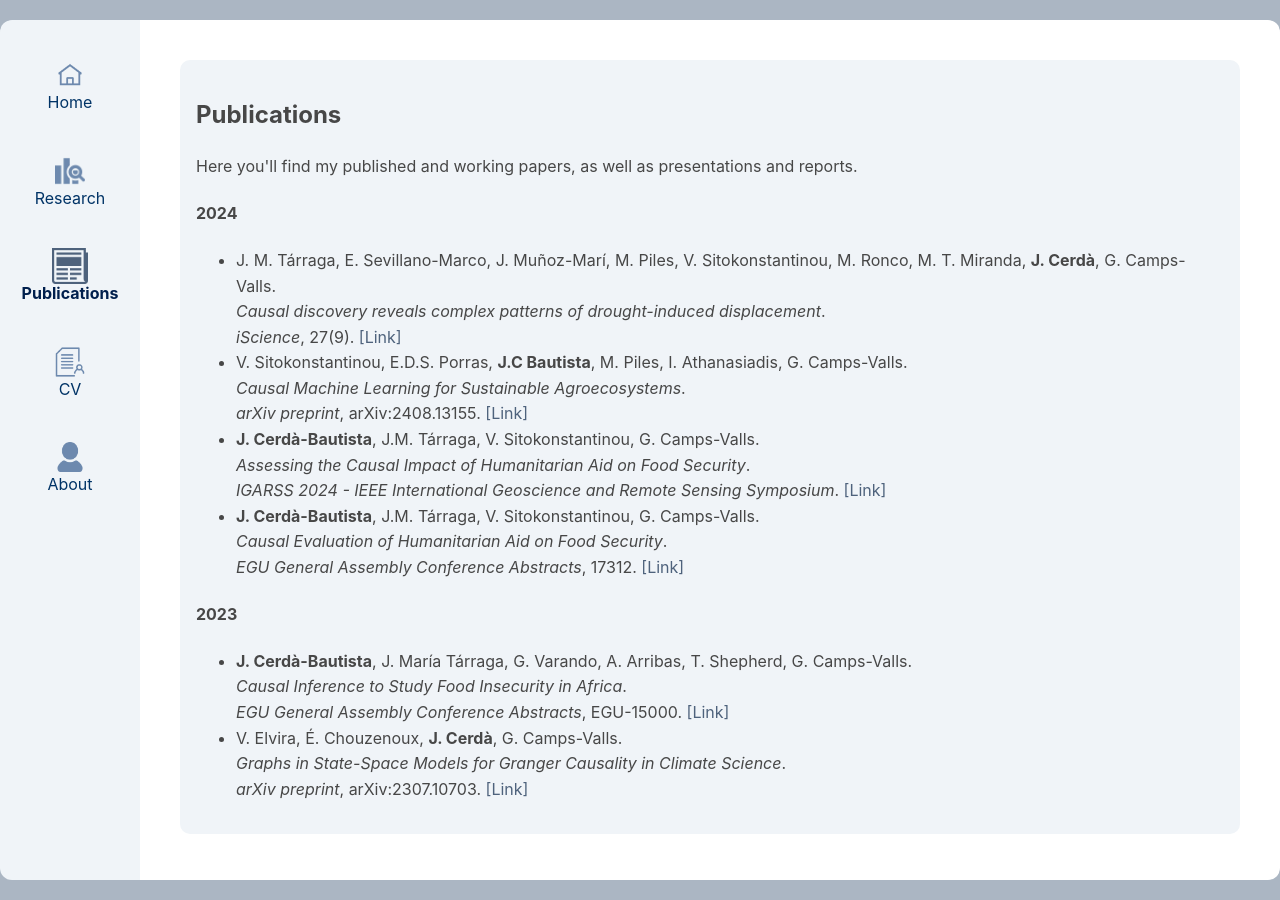
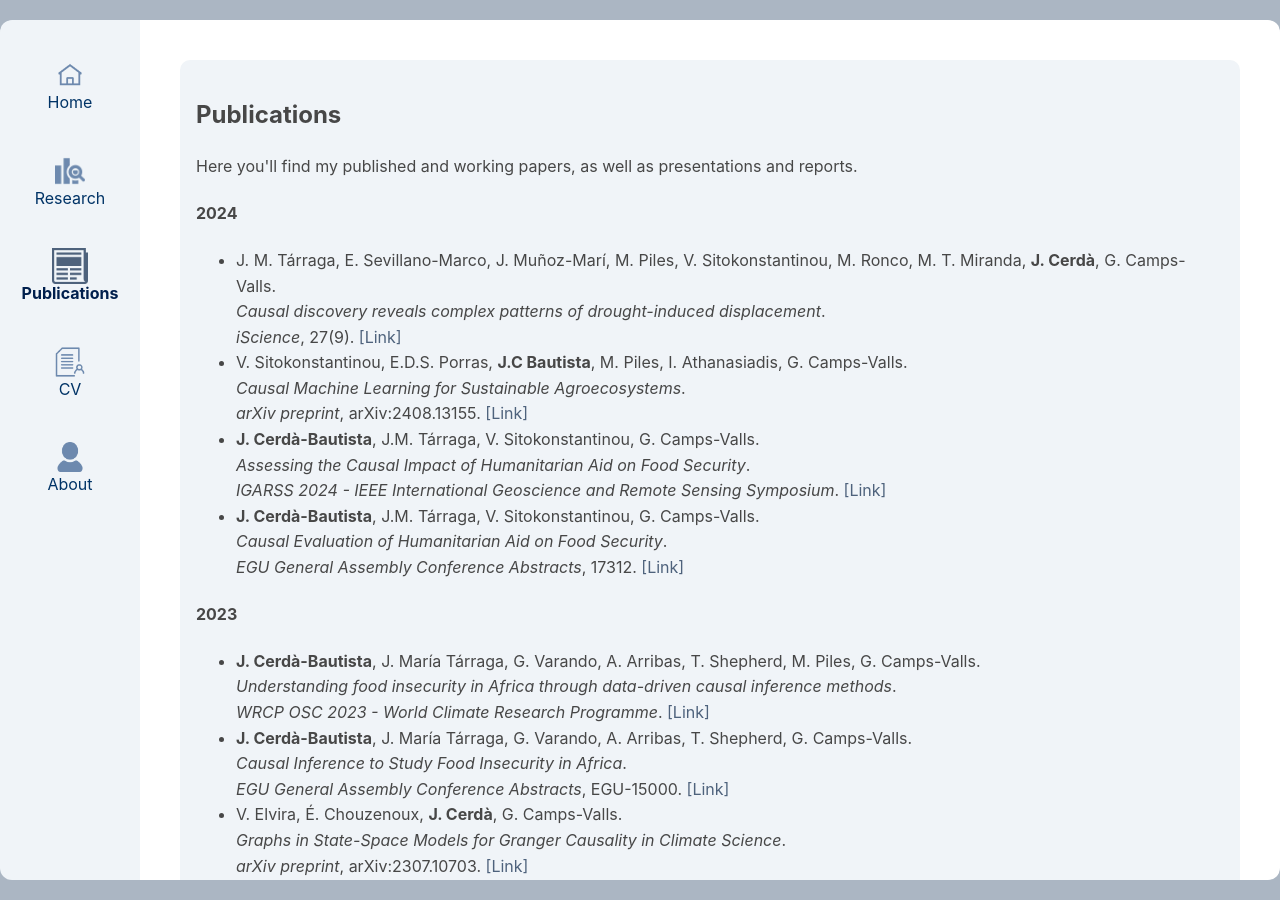
Before and after one commit to jordicbau/jordicbau.github.io, a Jekyll site: the page built from publications.md, in a window 1280 px wide. Built offline with Jekyll 4.4.1, drawn with Linux system fonts in a browser that asks for light colours.

Commit message:
Update publications.md

```diff
--- a/publications.md
+++ b/publications.md
@@ -38,6 +38,12 @@ title: Jordi Cerdà-Bautista
 <h4>2023</h4>
 <ul>
   <li>
+    <strong>J. Cerdà-Bautista</strong>, J. María Tárraga, G. Varando, A. Arribas, T. Shepherd, M. Piles, G. Camps-Valls.<br>
+    <em>Understanding food insecurity in Africa through data-driven causal inference methods</em>.<br>
+    <em>WRCP OSC 2023 - World Climate Research Programme</em>.
+    <a href="https://wcrp-osc2023.org/poster-awardees" class="publication-link" target="_blank">[Link]</a>
+  </li>
+  <li>
     <strong>J. Cerdà-Bautista</strong>, J. María Tárraga, G. Varando, A. Arribas, T. Shepherd, G. Camps-Valls.<br>
     <em>Causal Inference to Study Food Insecurity in Africa</em>.<br>
     <em>EGU General Assembly Conference Abstracts</em>, EGU-15000.
```
